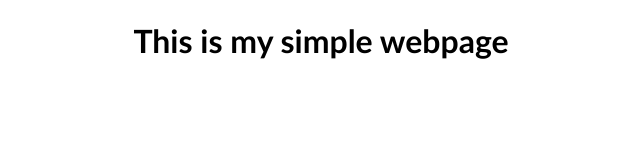
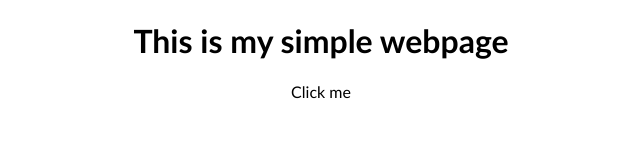
Before and after one commit to BlaiseKlein/COMP_2800_Feature_Branch_Workflow_BBY17, a plain HTML site: page index.html in a window 1280 px wide. Shown: the full height of the page, 319-959 px from the left. Drawn offline with Linux system fonts and the light colour scheme.

Commit message:
Make content div element part of class clickable and changed style.css.

```diff
--- a/index.html
+++ b/index.html
@@ -9,8 +9,8 @@
 </head>
 <body>
     <h1 id="title">This is my simple webpage</h1>
-    <div class="content">
-
+    <div class="content clickable">
+        Click me
     </div>
 </body>
 </html>
--- a/style.css
+++ b/style.css
@@ -9,3 +9,6 @@ h1 {
     width: 800px;
     text-align: center;
 }
+.clickable {
+    cursor: hand;
+}
```
